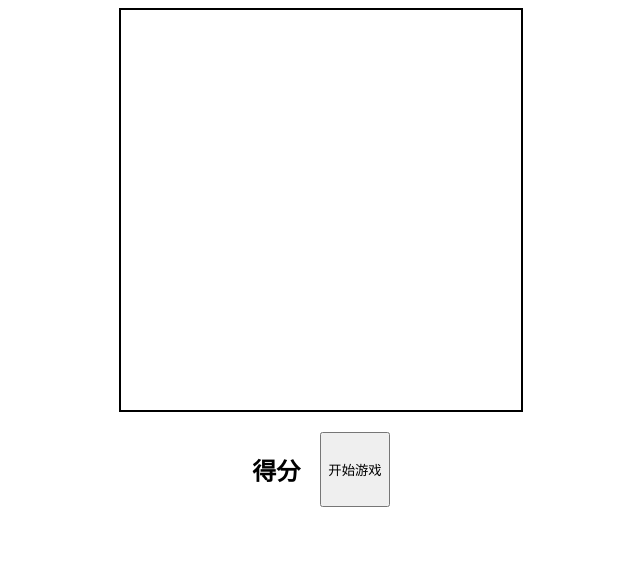
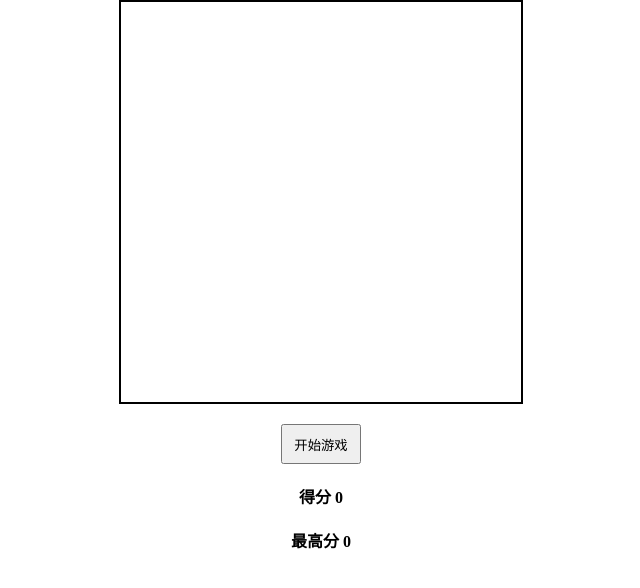
Before and after one commit to celia426/killCube, a plain HTML site: page index.html in a window 1280 px wide. Shown: the whole page, without its empty margins (319-959 px from the left). Drawn offline with Linux system fonts and the light colour scheme.

Commit message:
增加记录最高分功能

```diff
--- a/index.html
+++ b/index.html
@@ -10,9 +10,13 @@
 		<div id="con"></div>
 	</main>
 	<aside>
-		<h2>得分</h2>
-		<h2 id="score"></h2>
 		<input type="button" value="开始游戏" id="start">
+		<br>
+		<p>得分</p>
+		<p id="score">0</p>
+		<br>
+		<p>最高分</p>
+		<p id="maxScore">0</p>
 	</aside>
 	<script src="index.js"></script>
 </body>
--- a/index.js
+++ b/index.js
@@ -1,5 +1,6 @@
 var speed = 4;
 var clock = null;
+var flg = 0;
 
 //游戏初始化
 function init()
@@ -12,6 +13,7 @@ function init()
 		createrow();
 	}
 
+	//事件冒泡允许多个操作被集中处理（把事件处理器添加到一个父级元素上，避免把事件处理器添加到多个子级元素上）
 	document.getElementById('main').onclick = function(ev)
 	{
 		judge(ev);
@@ -25,7 +27,11 @@ function judge(ev)
 {
 	if(ev.target.className.indexOf('black') == -1)
 	{
-		fail();
+		if(flg == 1)
+		{
+			fail();
+			flg = 0;
+		}
 	}
 	else
 	{
@@ -41,12 +47,23 @@ function fail()
 	clearInterval(clock);
 	var con = document.getElementById('con');
 	var score = document.getElementById('score');
+	var msc = document.getElementById('maxScore');
+
+	//弹出最终得分
 	main.removeChild(con);
 	confirm("你的最终得分是：" + parseInt(score.innerHTML));
 
+	//记录最高分
+	if(parseInt(score.innerHTML) > parseInt(msc.innerHTML))
+	{
+		msc.innerHTML = score.innerHTML;
+	}
+
+	//将布局恢复原样
 	var div = document.createElement('div');
 	div.setAttribute('id','con');
 	main.appendChild(div);
+	score.innerHTML = 0;
 }
 
 //创建div,className是div的类名
@@ -91,7 +108,6 @@ function createcell()
 //让黑块动起来
 function move()
 {
-	var main = document.getElementById('main');
 	var con = document.getElementById('con');
 	var top = parseInt(window.getComputedStyle(con,null)['top']);
 
@@ -161,4 +177,5 @@ var car = document.getElementById('start');
 car.onclick = function()
 {
 	init();
+	flg = 1;
 }
--- a/style.css
+++ b/style.css
@@ -1,3 +1,8 @@
+*{
+	margin: 0;
+	padding: 0;
+}
+
 main{
 	width: 400px;
 	height: 400px;
@@ -30,11 +35,17 @@ main{
 }
 
 aside{
-	display: flex;
-	justify-content: center;
-	margin-top: 20px;
+	text-align: center;
 }
 
 input{
-	margin-left: 20px;
+	margin-top: 20px;
+	width: 80px;
+	height: 40px;
 }
+
+p{
+	display: inline-block;
+	margin-top: 20px;
+	font-weight: bold;
+}
```
